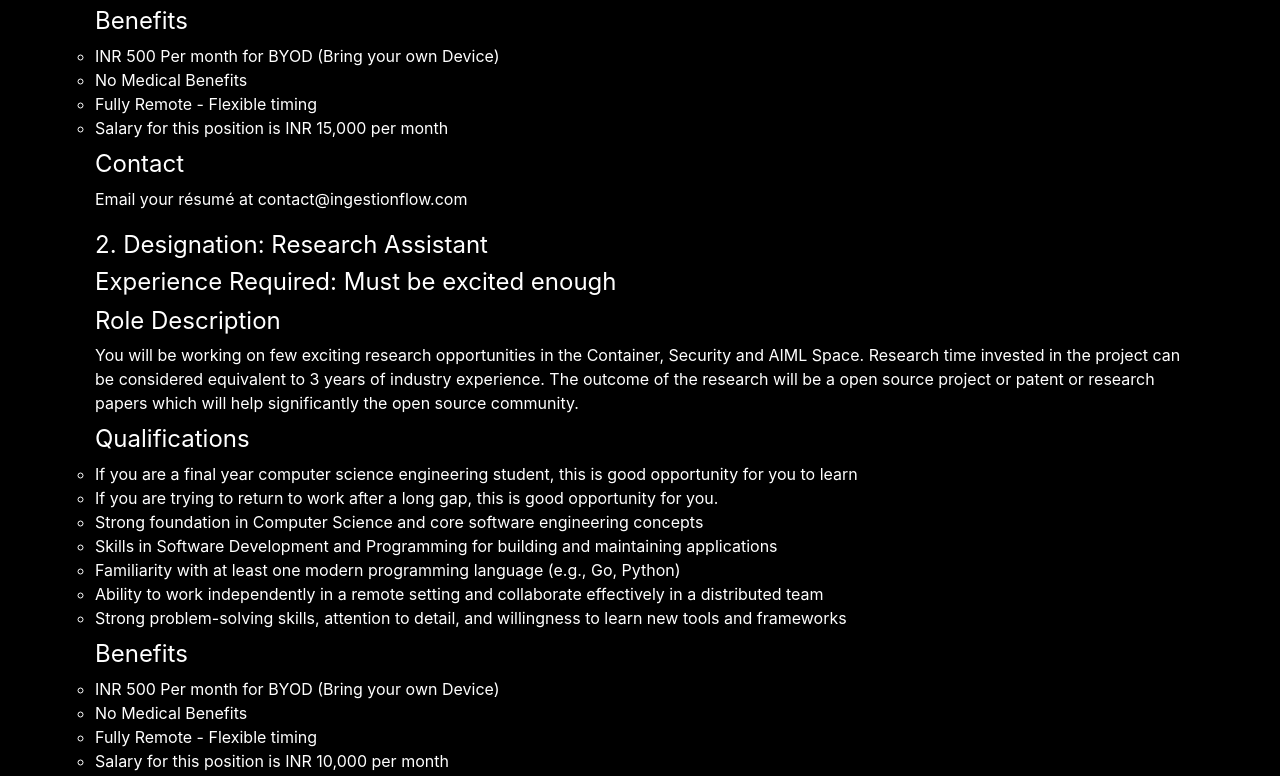
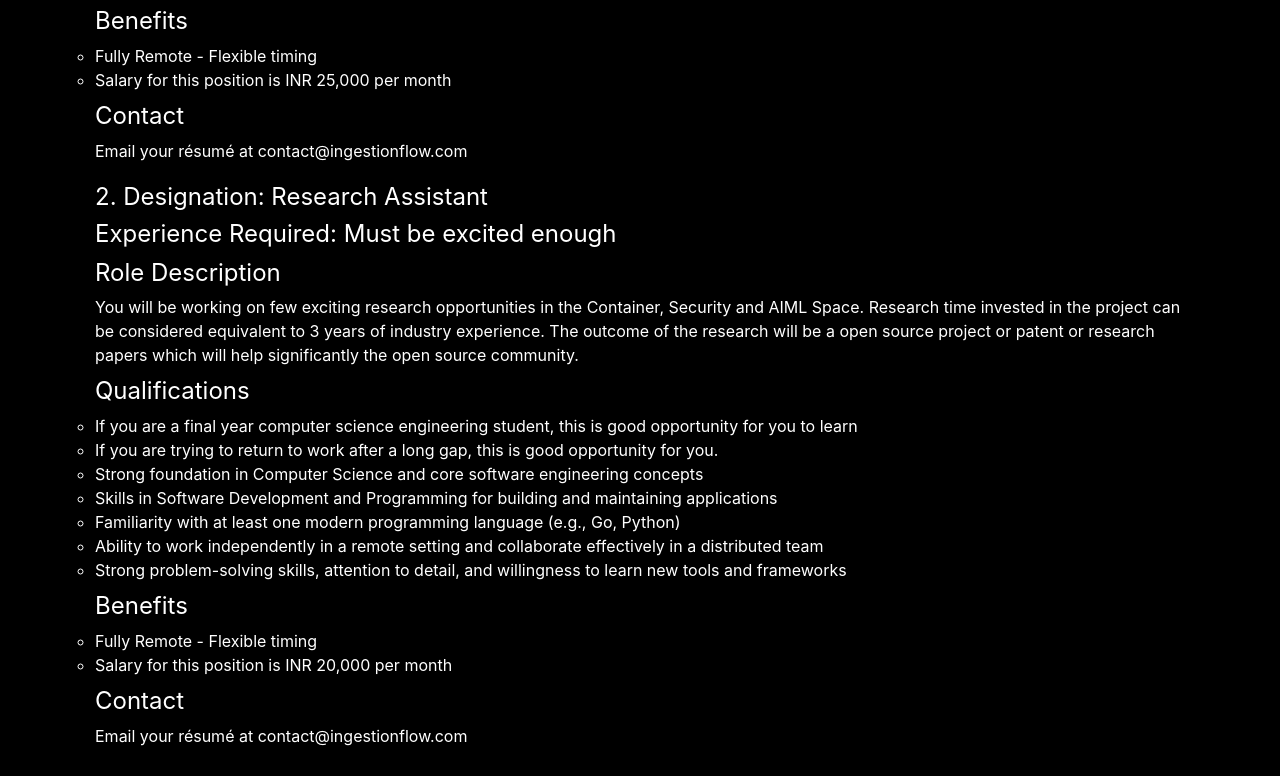
Before and after one commit to ingestionflow/ingestionflow.github.io, a plain HTML site: page index.html in a window 1280 px wide. Shown: the part 7583-8359 px from the top of the page. Drawn offline with Linux system fonts and the light colour scheme; some packages are replaced by stand-ins of ours; files whose address does not match are found by name; a web font is replaced by a local one.

Commit message:
updating salary expectations

```diff
--- a/index.html
+++ b/index.html
@@ -1300,10 +1300,8 @@ Start Our Team
                     <div style="margin: 10px">
                         <h4>Benefits</h4>
                         <ul style="list-style: circle">
-                            <li>INR 500 Per month for BYOD (Bring your own Device)</li>
-                            <li>No Medical Benefits</li>
                             <li>Fully Remote - Flexible timing</li>
-                            <li>Salary for this position is INR 15,000 per month</li>
+                            <li>Salary for this position is INR 25,000 per month</li>
                         </ul>
 
                     </div>
@@ -1347,10 +1345,8 @@ Start Our Team
                     <div style="margin: 10px">
                         <h4>Benefits</h4>
                         <ul style="list-style: circle">
-                            <li>INR 500 Per month for BYOD (Bring your own Device)</li>
-                            <li>No Medical Benefits</li>
                             <li>Fully Remote - Flexible timing</li>
-                            <li>Salary for this position is INR 10,000 per month</li>
+                            <li>Salary for this position is INR 20,000 per month</li>
                         </ul>
 
                     </div>
```
